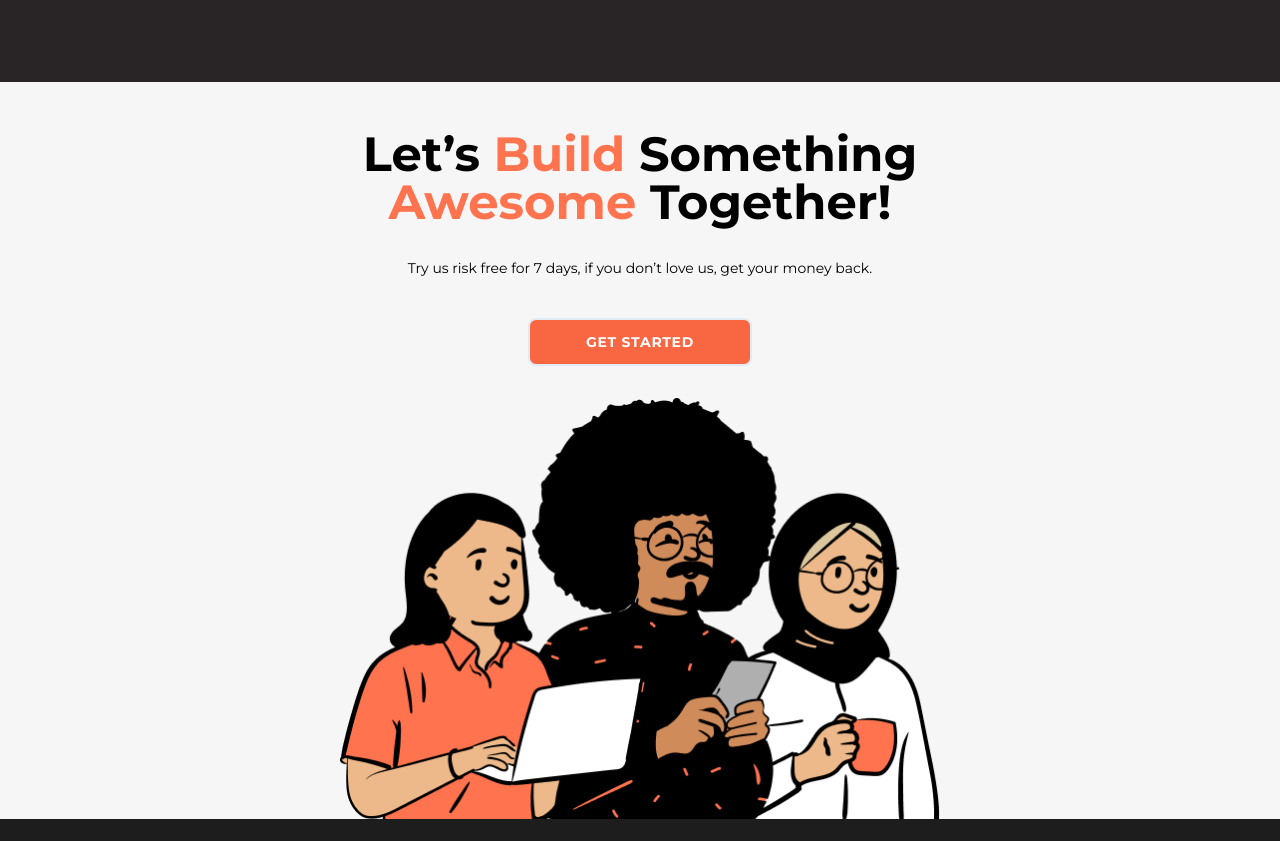
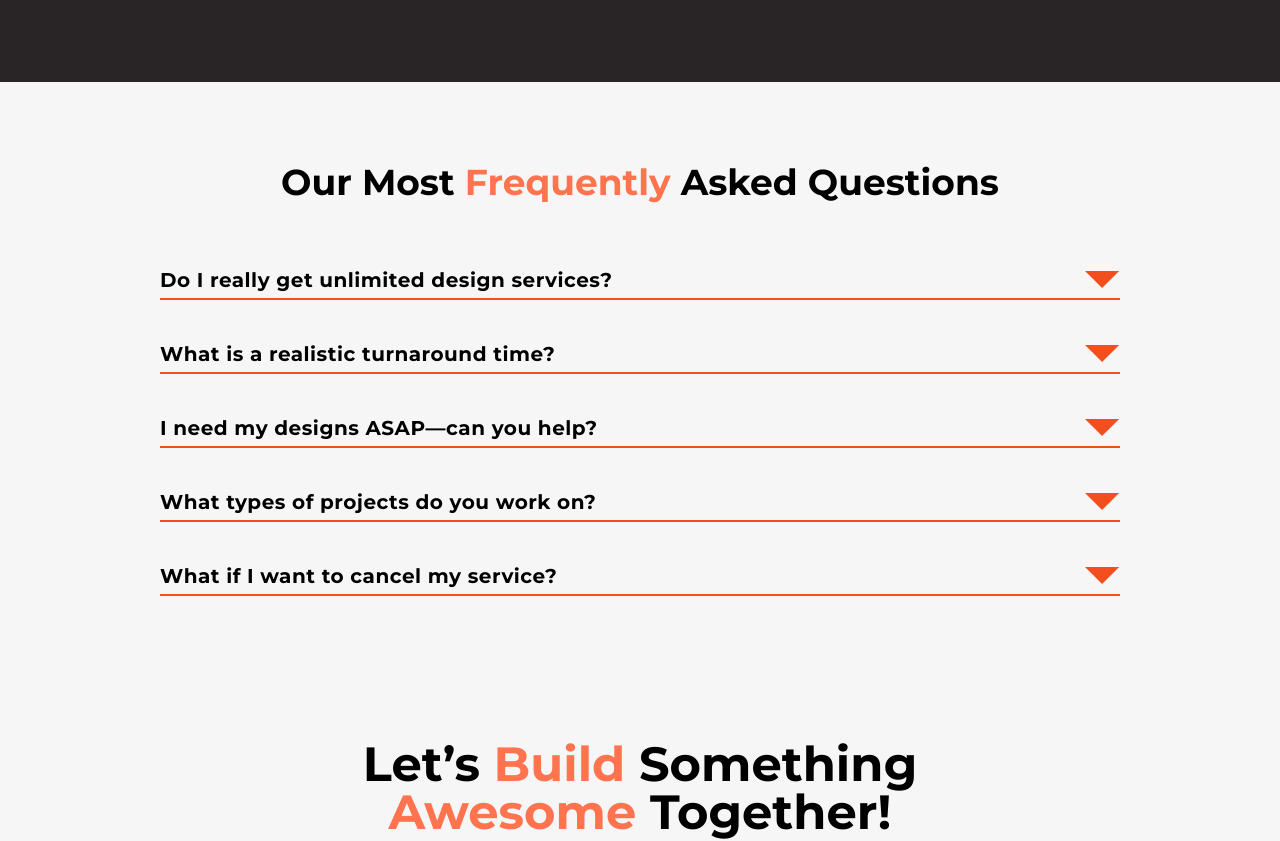
Before and after one commit to Alkaison/UXpert, a React (Vite) app: page / in a window 1280 px wide. Shown: the part 1060-1901 px from the top of the page. Built offline with nearby package versions, Linux system fonts and the light colour scheme.

Commit message:
feat: FAQs component added

```diff
--- a/src/App.jsx
+++ b/src/App.jsx
@@ -1,5 +1,6 @@
 import React from "react";
 import Hero from "./containers/Hero";
+import Questions from "./containers/Questions";
 import Invitation from "./containers/Invitation";
 import Footer from "./containers/Footer";
 import "./App.css";
@@ -8,6 +9,7 @@ function App() {
   return (
     <React.Fragment>
       <Hero />
+      <Questions />
       <Invitation />
       <Footer />
     </React.Fragment>
--- /dev/null
+++ b/src/components/Question.jsx
@@ -0,0 +1,46 @@
+import React, { useRef, useState } from "react";
+import downArrow from "../assets/arrow-down.svg";
+
+function Question({ question, answer }) {
+  const answerRef = useRef(null);
+  const [active, setActive] = useState(false);
+
+  // update maxHeight and accordian state
+  const handleQuestionClick = () => {
+    setActive((prev) => {
+      answerRef.current.style.paddingTop = !prev ? "12px" : "0";
+
+      answerRef.current.style.maxHeight = !prev
+        ? answerRef.current.scrollHeight + 12 + "px"
+        : null;
+
+      return !prev;
+    });
+  };
+
+  return (
+    <div className="cursor-pointer">
+      <div
+        onClick={handleQuestionClick}
+        className="pb-1 flex items-center justify-between border-b-2 border-[#F24E1E] hover:text-[#F24E1E] transition-all duration-200"
+      >
+        <p className="font-bold text-xl tracking-wide">{question}</p>
+        <img
+          src={downArrow}
+          alt="arrow icon"
+          className="w-[36] h-[18] transition-all duration-300"
+          style={{ transform: active ? "rotate(180deg)" : "rotate(0deg)" }}
+        />
+      </div>
+
+      <div
+        ref={answerRef}
+        className="overflow-hidden max-h-0 cursor-default transition-all duration-300"
+      >
+        <p className="text-black font-medium tracking-wide">{answer}</p>
+      </div>
+    </div>
+  );
+}
+
+export default Question;
--- a/src/containers/Invitation.jsx
+++ b/src/containers/Invitation.jsx
@@ -4,7 +4,7 @@ import foundersTeam from "../assets/founders-team.png";
 function Invitation() {
   return (
     <div className="bg-[#F6F6F6] flex flex-col justify-center items-center gap-8">
-      <h3 className="mt-12 capitalize font-bold text-5xl max-w-[600px] text-center">
+      <h3 className="mt-16 capitalize font-bold text-5xl max-w-[600px] text-center">
         Let’s <span className="text-[#FF734F]">build</span> something{" "}
         <span className="text-[#FF734F]">Awesome</span> together!
       </h3>
--- /dev/null
+++ b/src/containers/Questions.jsx
@@ -0,0 +1,22 @@
+import React from "react";
+import Question from "../components/Question";
+import { faqQuestions } from "../scripts/questions";
+
+function Questions() {
+  return (
+    <div className="my-20 bg-[#F6F6F6] flex flex-col items-center justify-center gap-16">
+      <h3 className="text-4xl font-bold capitalize">
+        Our most <span className="text-[#FF734F]">frequently</span> asked
+        questions
+      </h3>
+
+      <div className="w-[75%] flex flex-col gap-10">
+        {faqQuestions.map((faq) => (
+          <Question question={faq.question} answer={faq.answer} />
+        ))}
+      </div>
+    </div>
+  );
+}
+
+export default Questions;
--- /dev/null
+++ b/src/scripts/questions.js
@@ -0,0 +1,27 @@
+export const faqQuestions = [
+  {
+    question: "Do I really get unlimited design services?",
+    answer:
+      "Absolutely! With our subscription, you have unlimited access to our expert UI/UX designers for all your design needs.",
+  },
+  {
+    question: "What is a realistic turnaround time?",
+    answer:
+      "Our commitment is to provide you with a fresh design every week, ensuring a swift and efficient turnaround time.",
+  },
+  {
+    question: "I need my designs ASAP—can you help?",
+    answer:
+      "Certainly! While our standard turnaround is weekly, we understand urgent needs. Contact our support, and we'll do our best to expedite your project.",
+  },
+  {
+    question: "What types of projects do you work on?",
+    answer:
+      "We cover a wide range of projects, including website design, app interfaces, branding elements, and more. Our versatile designers are ready for any UI/UX challenge.",
+  },
+  {
+    question: "What if I want to cancel my service?",
+    answer:
+      "We make it hassle-free. You can cancel anytime, and there are no hidden fees. Your satisfaction is our priority.",
+  },
+];
```
Also changed, not shown: src/assets/arrow-down.svg (added).
